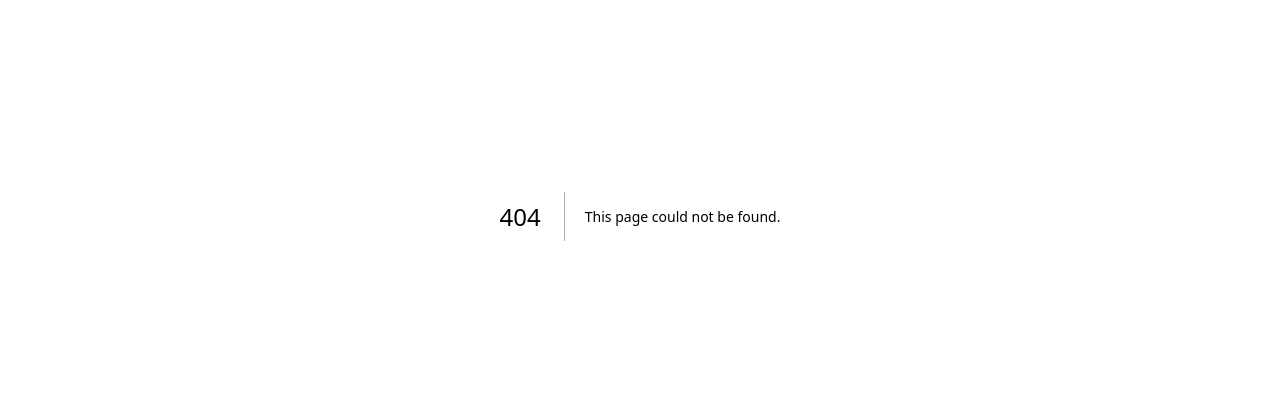
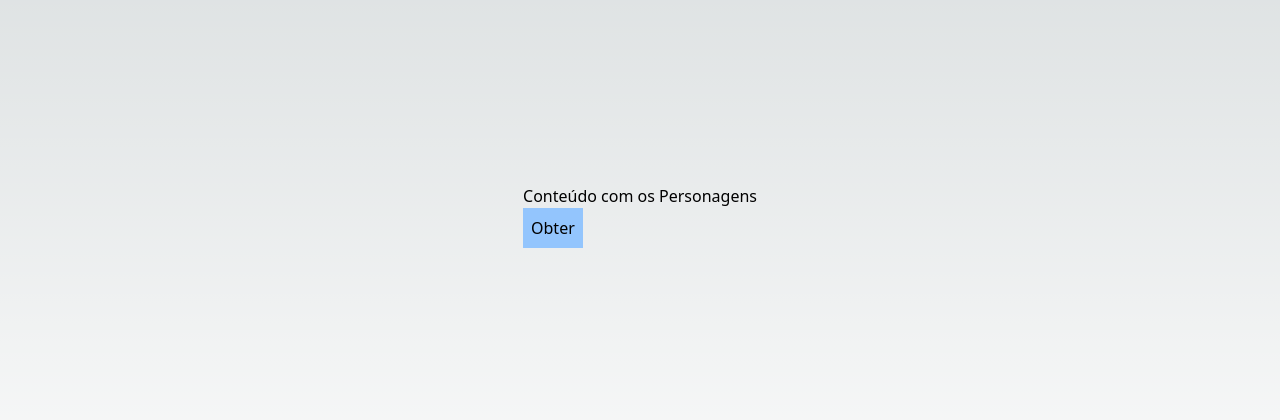
Before and after one commit to Khaldewey/next-js-insumos, a Next.js app: page /starwars in a window 1280 px wide. Before the commit this address had no page. Shown: the part 184-604 px from the top of the page. Built offline with nearby package versions, Linux system fonts and the light colour scheme.

Commit message:
hooks personalizados

```diff
--- /dev/null
+++ b/src/components/starwars/Personagens.tsx
@@ -0,0 +1,43 @@
+import useProcessando from "@/data/hooks/useProcessando"
+import { resolve } from "path"
+import { useState } from "react"
+
+
+export default function Personagens() {
+
+  const { processando, iniciarProcessamento, encerrarProcessamento} = useProcessando()
+
+  async function simularChamadaApi(){
+    return new Promise(resolve => {
+     setTimeout(() => {
+      resolve(1)
+     }, 1000)
+    })
+
+  }
+
+  async function obterPersonagens(){
+    try {
+      iniciarProcessamento()
+
+      await simularChamadaApi()
+    } finally {
+      encerrarProcessamento()
+
+    }
+
+
+
+  }
+
+  return (
+    <div>
+      {processando ? (
+      <div>Processando ...</div>
+      ) : (
+      <h1> Conteúdo com os Personagens</h1>
+      )}
+      <button onClick={obterPersonagens} className="bg-blue-300 p-2"> Obter</button>
+    </div>
+  )
+}
--- /dev/null
+++ b/src/data/hooks/useProcessando.ts
@@ -0,0 +1,19 @@
+import { useState } from "react"
+
+
+export default function useProcessando() {
+  const [processando, setProcessando] = useState<boolean>(false)
+
+  function iniciarProcessamento(){
+    setProcessando(true)
+  }
+
+  function encerrarProcessamento(){
+    setProcessando(false)
+  }
+  return{
+    processando,
+    iniciarProcessamento,
+    encerrarProcessamento
+  }
+}
--- /dev/null
+++ b/src/pages/starwars/index.tsx
@@ -0,0 +1,11 @@
+import Personagens from "@/components/starwars/Personagens";
+
+
+export default function PaginaStarwars
+() {
+  return (
+    <div className="flex justify-center items-center h-screen">
+      <Personagens/>
+    </div>
+  )
+}
```
